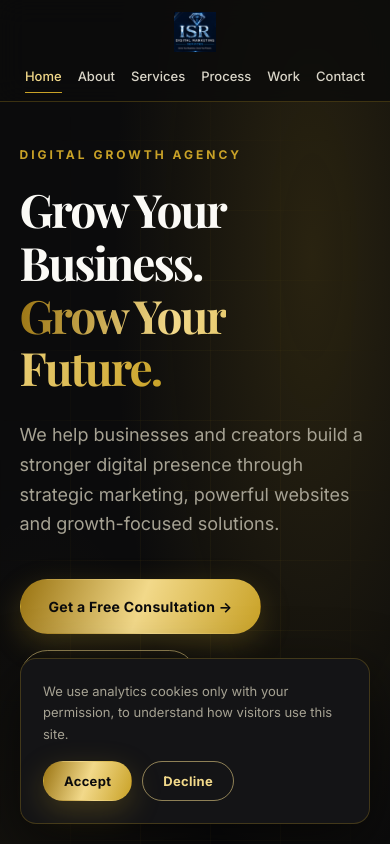
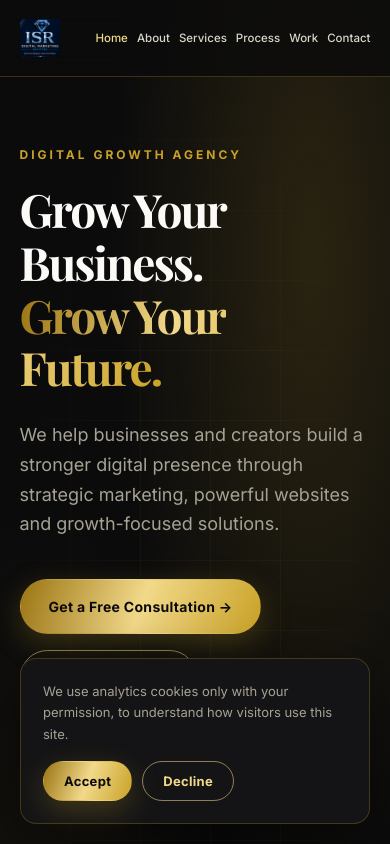
Before and after one commit to jashidulislamhridoy-cyber/isr-digital, a plain HTML site: page index.html in a window 390 px wide. Shown: the top 844 px of the page. Drawn offline with nearby package versions, Linux system fonts and the light colour scheme; no server answers.

Commit message:
Place mobile nav links in the header row beside the logo
Co-Authored-By: Claude Haiku 5.5 <noreply@anthropic.com>
Claude-Session: https://claude.ai/code/session_012CsMWEGv1GFZq8JHAhGTdN

```diff
--- a/assets/style.css
+++ b/assets/style.css
@@ -236,25 +236,28 @@ p{margin:0}
 @media (max-width:680px){.portrait3d{width:min(300px,78vw);display:block}.p-chip{font-size:10px;padding:8px 11px}.p-chip.c1{right:-2%}.p-chip.c2{left:-2%}.about-points{grid-template-columns:1fr}.arch .badge{right:0}}
 @media (prefers-reduced-motion:reduce){.p-card{animation:none}}
 
-/* ===== Mobile: centered logo, all main links in one centered row ===== */
+/* ===== Mobile: logo left, all main links in one row on the same line ===== */
 @media (max-width: 900px) {
   .site-header .header-inner {
-    flex-direction: column;
-    height: auto;
-    padding: 12px 0 10px;
-    gap: 10px;
+    flex-direction: row;
+    flex-wrap: nowrap;
+    height: 76px;
+    gap: 8px;
   }
-  .site-header .brand { justify-content: center; }
-  .site-header .brand img { height: 40px !important; }
+  .site-header .brand img { height: 38px !important; }
   .site-header .nav-links {
     display: flex !important;
-    justify-content: center;
-    flex-wrap: wrap;
-    gap: 8px 16px;
-    font-size: 13px;
-    width: 100%;
-    overflow: visible;
+    order: 0;
+    flex: 1;
+    justify-content: flex-end;
+    gap: 9px;
+    width: auto;
+    font-size: 11.5px;
+    white-space: nowrap;
+    overflow-x: auto;
+    scrollbar-width: none;
   }
+  .site-header .nav-links::-webkit-scrollbar { display: none; }
   .site-header .nav-links a { padding: 4px 0; }
   .site-header .menu-btn,
   .site-header .nav-cta,
```
